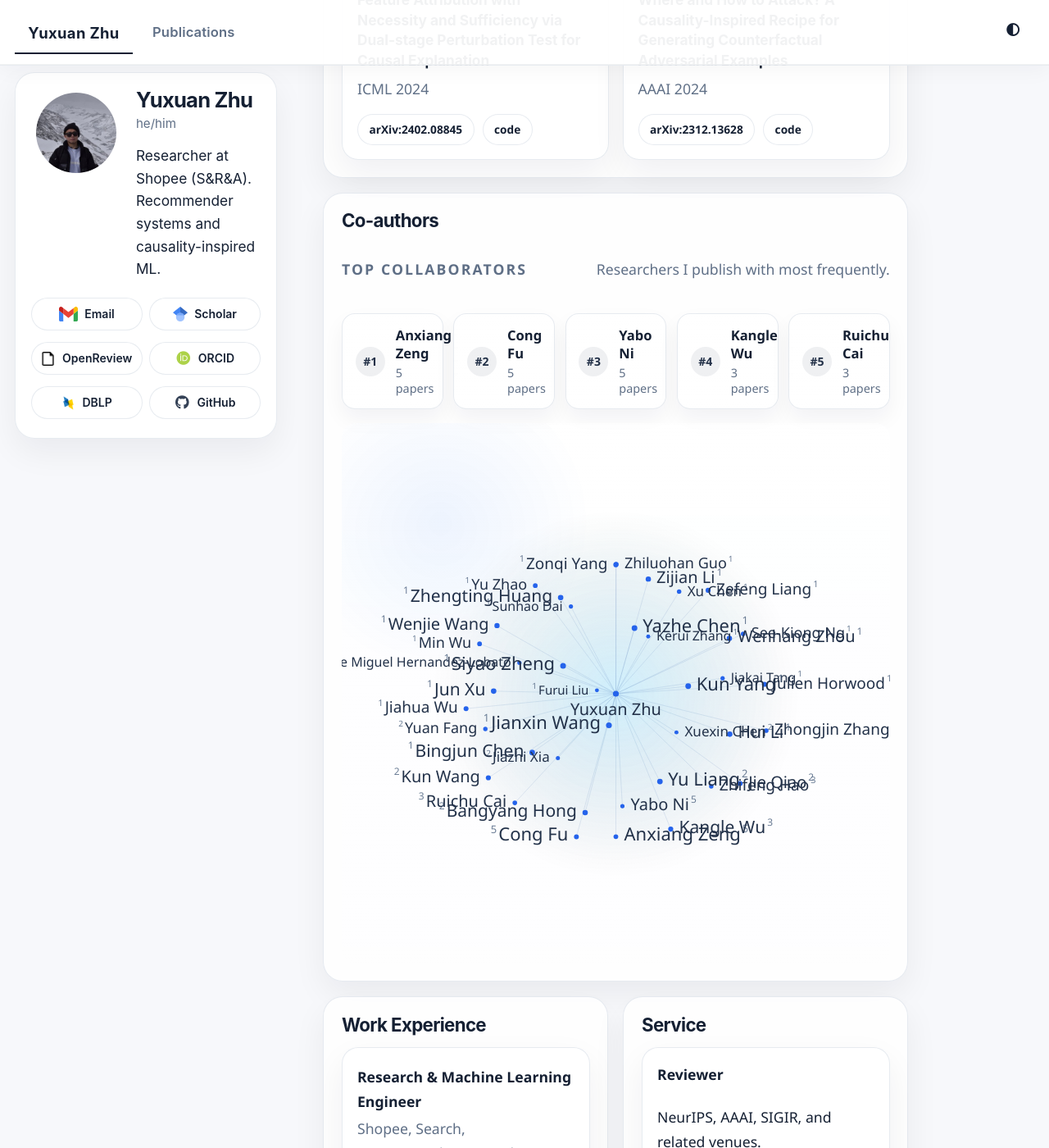
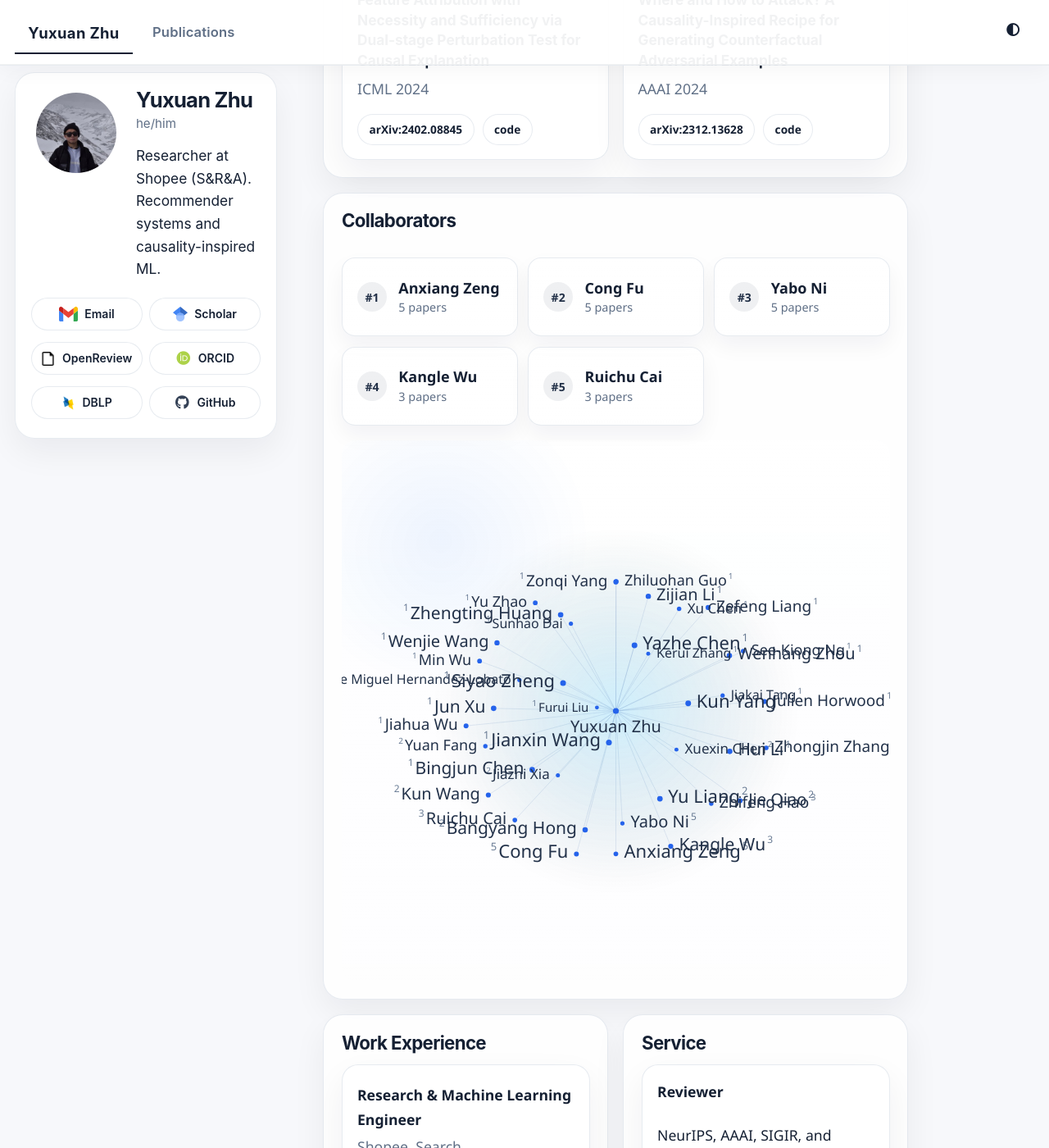
Before and after one commit to EthanChu7/yuxuan.zhu.github.io, a Jekyll site: the page built from _pages/about.md, in a window 1280 px wide and 1400 px high, scrolled down 2126 px. Shown: the whole window at 82% size. Built offline with Jekyll 4.4.1, drawn with Linux system fonts in a browser that asks for light colours; some web fonts are replaced; a script bundle is joined from its source files by our own code; library files that are not in the unit come from our copies.

Commit message:
Refine collaborator section layout

```diff
--- a/_pages/about.md
+++ b/_pages/about.md
@@ -138,14 +138,10 @@ redirect_from:
 
 <section class="content-card">
   <div class="section-heading">
-    <div><h2>Co-authors</h2></div>
+    <div><h2>Collaborators</h2></div>
   </div>
   <div class="coauthor-graph">
     <div class="coauthor-graph__topbar">
-      <div class="coauthor-graph__intro">
-        <p class="coauthor-graph__eyebrow">Top Collaborators</p>
-        <p class="coauthor-graph__summary">Researchers I publish with most frequently.</p>
-      </div>
       <div id="coauthor-top-list" class="coauthor-top-list" aria-label="Top 5 collaborators"></div>
     </div>
     <div id="coauthor-graph-app" class="coauthor-graph__stage" data-self-name="Yuxuan Zhu"></div>
--- a/assets/css/main.scss
+++ b/assets/css/main.scss
@@ -300,46 +300,23 @@ html[data-theme="dark"] .modern-pagination .pagination--pager.disabled {
 }
 
 .coauthor-graph__topbar {
-  display: grid;
-  gap: 0.85rem;
-  margin-bottom: 0.9rem;
-}
-
-.coauthor-graph__intro {
-  display: flex;
-  align-items: end;
-  justify-content: space-between;
-  gap: 1rem;
-}
-
-.coauthor-graph__eyebrow {
-  margin: 0 0 0.18rem;
-  color: var(--site-muted);
-  font-size: 0.74rem;
-  font-weight: 700;
-  letter-spacing: 0.12em;
-  text-transform: uppercase;
-}
-
-.coauthor-graph__summary {
-  margin: 0;
-  color: var(--site-muted);
-  font-size: 0.93rem;
-  line-height: 1.55;
+  margin-bottom: 1rem;
 }
 
 .coauthor-top-list {
   display: grid;
-  grid-template-columns: repeat(5, minmax(0, 1fr));
+  grid-template-columns: repeat(3, minmax(0, 1fr));
   gap: 0.7rem;
 }
 
 .coauthor-top-card {
-  display: flex;
+  display: grid;
+  grid-template-columns: auto minmax(0, 1fr);
   align-items: center;
-  gap: 0.72rem;
+  gap: 0.8rem;
   min-width: 0;
-  padding: 0.82rem 0.88rem;
+  min-height: 5.35rem;
+  padding: 0.9rem 1rem;
   border: 1px solid var(--site-border);
   border-radius: 16px;
   background: linear-gradient(180deg, var(--site-card) 0%, var(--site-card-strong) 100%);
@@ -372,8 +349,9 @@ html[data-theme="dark"] .modern-pagination .pagination--pager.disabled {
 
 .coauthor-top-card__body strong {
   color: var(--site-ink);
-  font-size: 0.92rem;
-  line-height: 1.35;
+  font-size: 1rem;
+  line-height: 1.3;
+  text-wrap: balance;
 }
 
 .coauthor-top-card__body span {
@@ -604,10 +582,6 @@ html[data-theme="dark"] .coauthor-top-card {
     padding: 0;
   }
 
-  .coauthor-graph__intro {
-    display: block;
-  }
-
   .coauthor-top-list {
     grid-template-columns: 1fr;
     gap: 0.55rem;
@@ -616,6 +590,7 @@ html[data-theme="dark"] .coauthor-top-card {
   .coauthor-top-card {
     border-radius: 14px;
     padding: 0.72rem 0.78rem;
+    min-height: 0;
   }
 
   .coauthor-graph svg {
```
